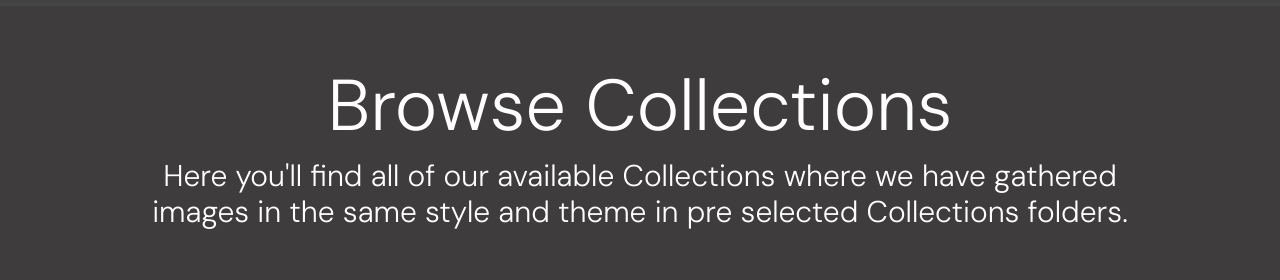
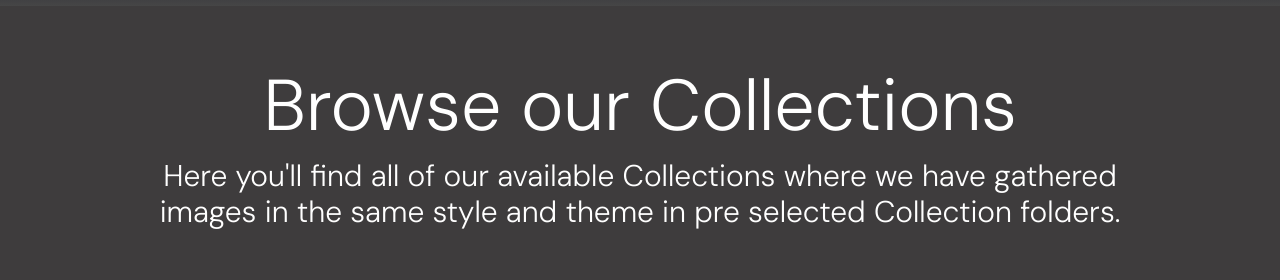
Before and after one commit to JoakimSP/myImages-next, a Next.js app: page /collections/browseCollections in a window 1280 px wide. Shown: the part 122-402 px from the top of the page. Built offline with nearby package versions, Linux system fonts and the light colour scheme; no server answers; the database is empty.

Commit message:
Update title text

```diff
--- a/pages/collections/browseCollections.js
+++ b/pages/collections/browseCollections.js
@@ -7,8 +7,8 @@ export default function BrowseCollections({ collections }) {
         <Layout>
             <div className="my-16">
                 <div className="my-16">
-                    <h1 className="text-white text-7xl text-center font-light mb-4">Browse Collections</h1>
-                    <h3 className="text-white text-3xl px-4 lg:px-36 text-center mb-4">Here you&apos;ll find all of our available Collections where we have gathered images in the same style and theme in pre selected Collections folders.</h3>
+                    <h1 className="text-white text-7xl text-center font-light mb-4">Browse our Collections</h1>
+                    <h3 className="text-white text-3xl px-4 lg:px-36 text-center mb-4">Here you&apos;ll find all of our available Collections where we have gathered images in the same style and theme in pre selected Collection folders.</h3>
                 </div>
                 <ShowAllCollection collections={collections} />
             </div>
```
